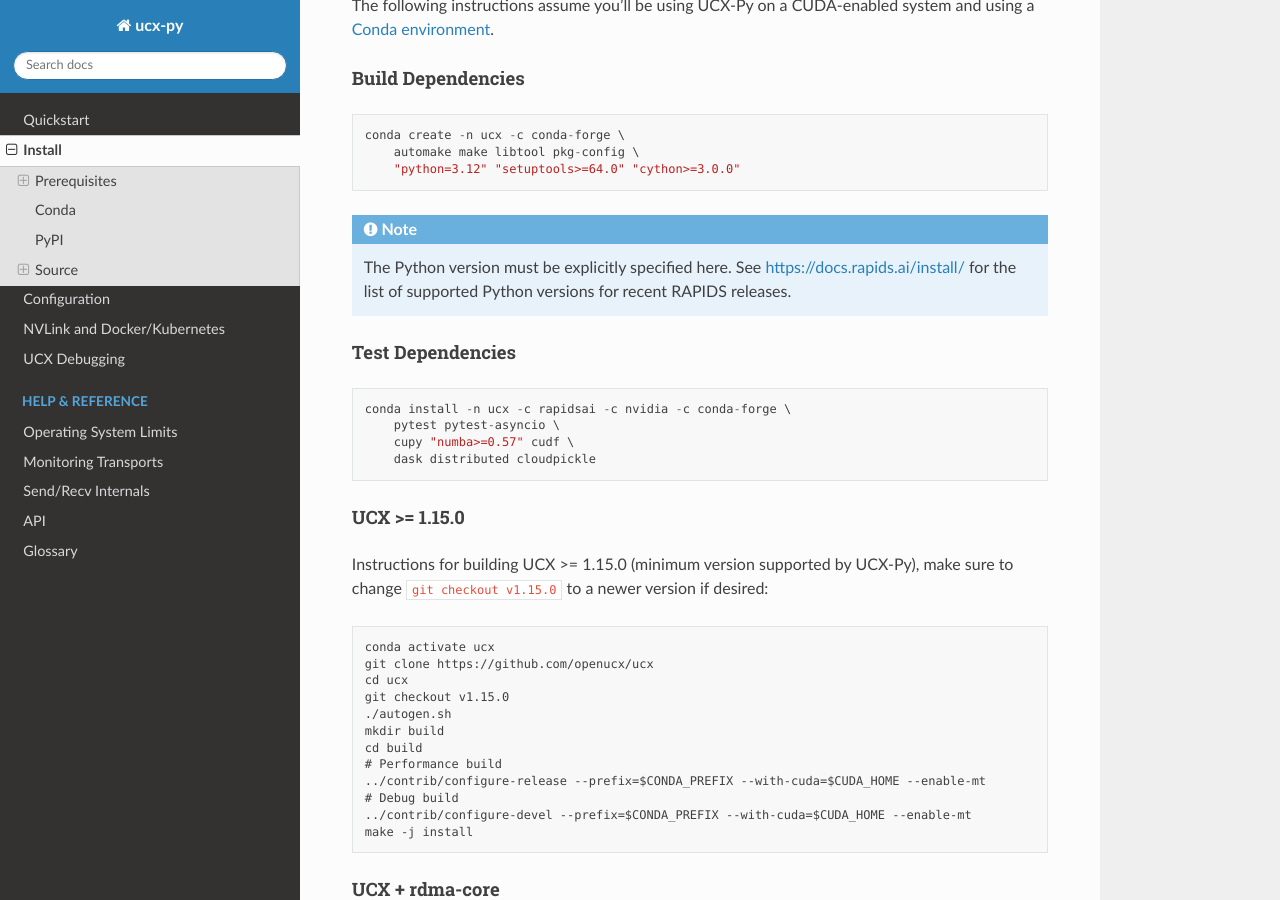
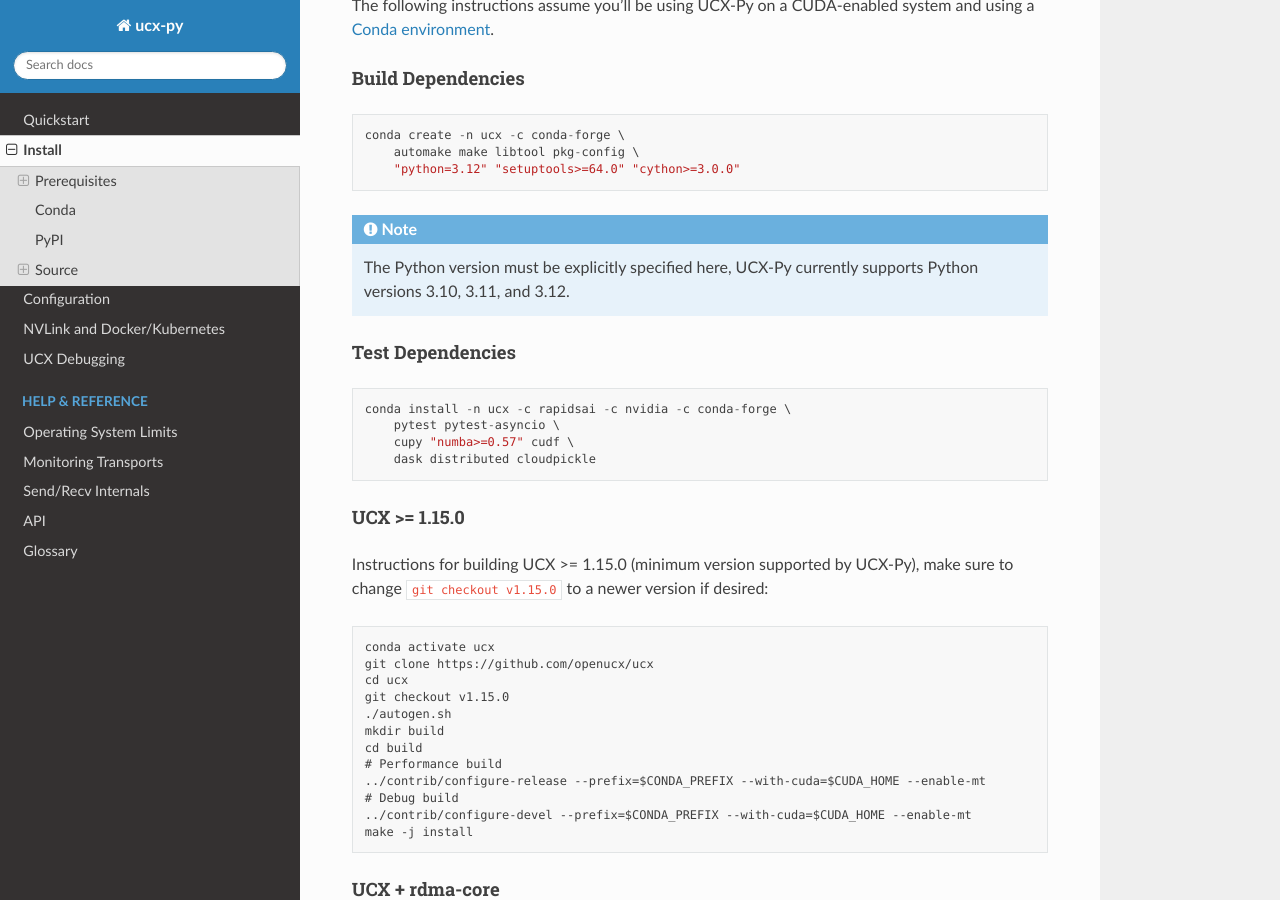
Before and after one commit to rapidsai/ucx-py, a Sphinx documentation site: the page built from docs/source/install.rst, in a window 1280 px wide and 900 px high, scrolled down 1791 px. Built offline with Sphinx 7.4.7 and the Read the Docs theme 3.1.0, drawn with Linux system fonts in a browser that asks for light colours; the version number could not be read and is left out.

Commit message:
Update docs/source/install.rst

```diff
--- a/docs/source/install.rst
+++ b/docs/source/install.rst
@@ -96,9 +96,8 @@
         "python=3.12" "setuptools>=64.0" "cython>=3.0.0"
 
 .. note::
-    The Python version must be explicitly specified here.
-    See https://docs.rapids.ai/install/ for the list of supported Python versions
-    for recent RAPIDS releases.
+    The Python version must be explicitly specified here, UCX-Py currently supports
+    Python versions 3.10, 3.11, and 3.12.
 
 Test Dependencies
 ^^^^^^^^^^^^^^^^^
```
